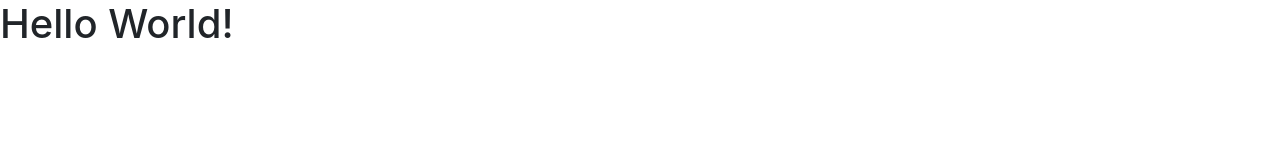
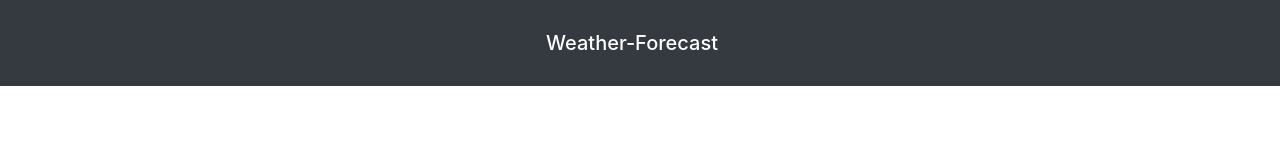
Before and after one commit to yenyulai/Weather_Forecast, a plain HTML site: page index.html in a window 1280 px wide. Drawn offline with nearby package versions, Linux system fonts and the light colour scheme.

Commit message:
Complete the navbar as brand section

```diff
--- a/css/style.css
+++ b/css/style.css
@@ -1,3 +1,10 @@
 /* body {
     background-color: darkgreen;
 } */
+.navbar-header {
+    float: left;
+    padding: 15px;
+    text-align: center;
+    width: 100%;
+}
+.navbar-brand {float:none;}
--- a/index.html
+++ b/index.html
@@ -16,7 +16,32 @@
     <script src="https://cdn.jsdelivr.net/npm/bootstrap@4.5.3/dist/js/bootstrap.min.js" integrity="sha384-w1Q4orYjBQndcko6MimVbzY0tgp4pWB4lZ7lr30WKz0vr/aWKhXdBNmNb5D92v7s" crossorigin="anonymous"></script>
 </head>
 <body>
-    <h1>Hello World!</h1>
+    <!-- Navbar as brand -->
+    <nav class="navbar navbar-dark bg-dark">
+        <div class="navbar-header">
+            <span class="navbar-brand mb-0 h1">Weather-Forecast</span>
+        </div>
+    </nav>
+
+
+    <div class="container-fluid">
+        <div class="row">
+            <!-- side bar for city search-->
+
+
+
+
+
+
+
+
+
+
+            <!-- Main display Section -->
+
+        </div>
+    </div>
+
 
 
 
```
